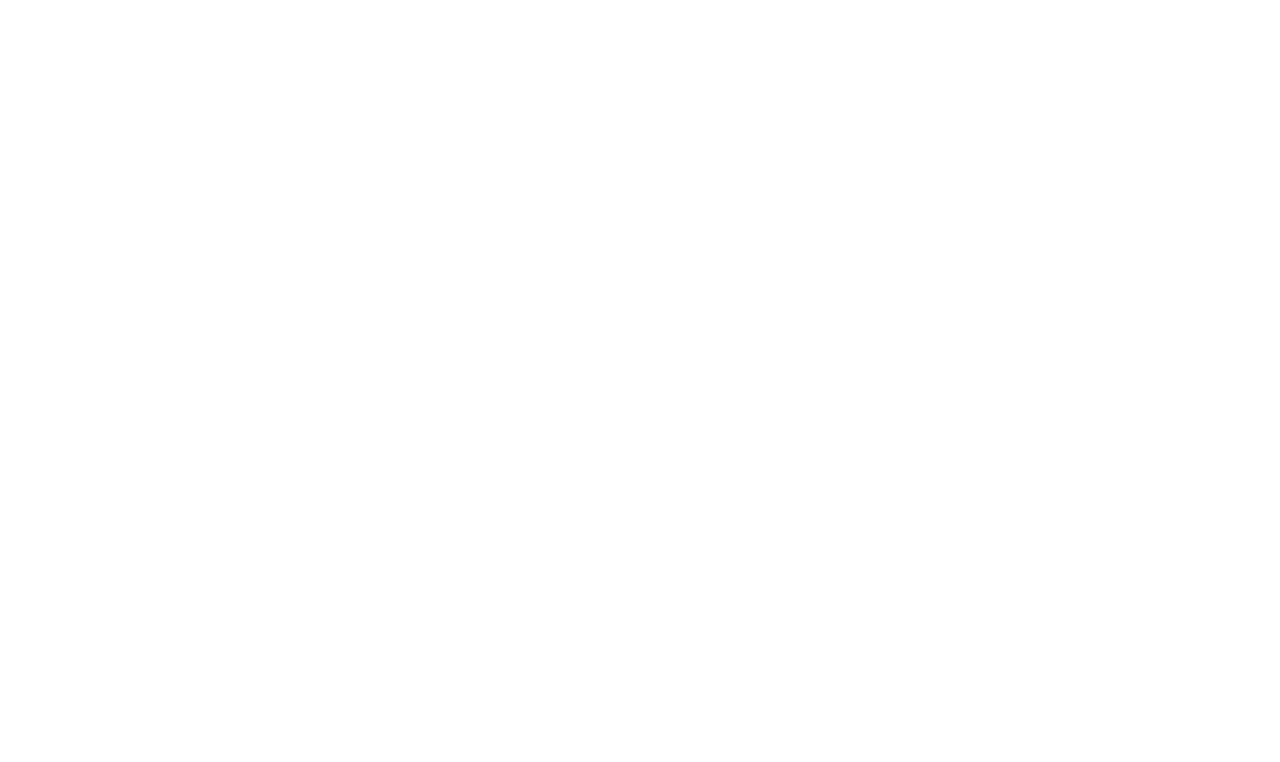
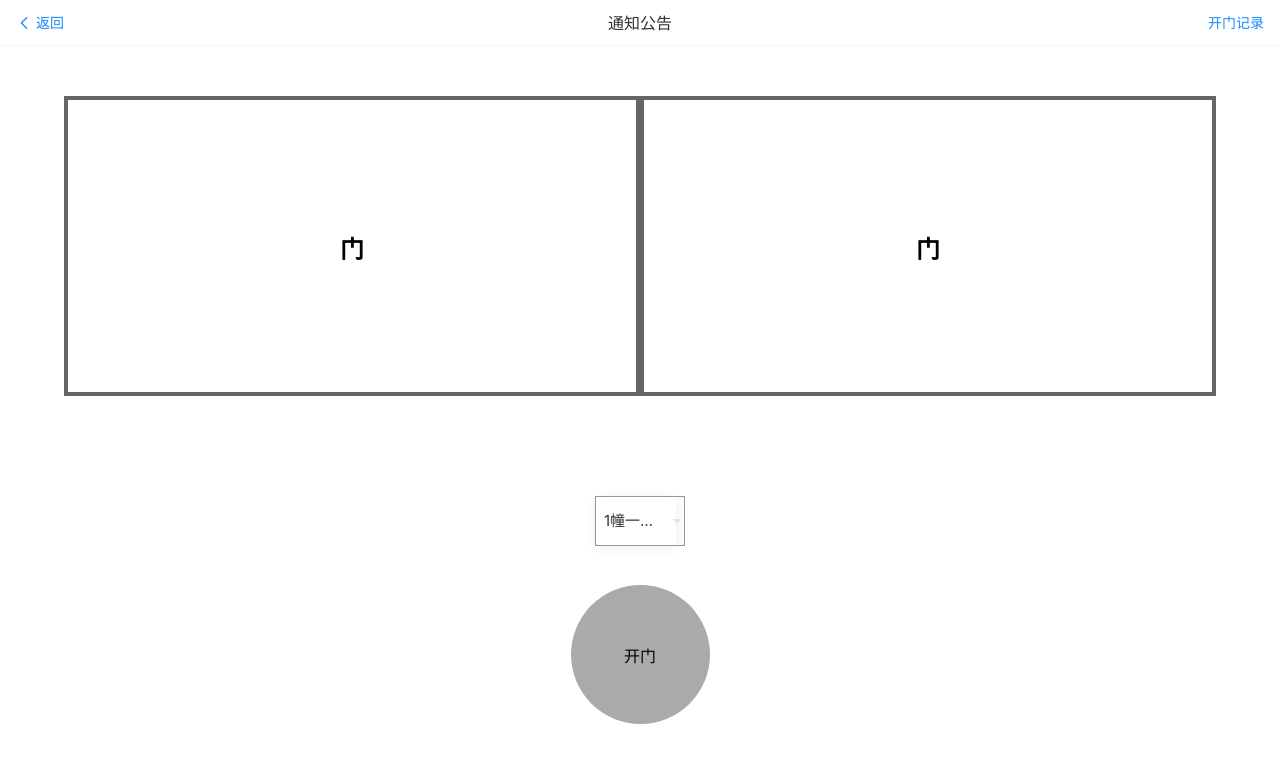
Before and after one commit to funzeros/intelligent-community, a Vue app: page /key in a window 1280 px wide. Shown: the top 762 px of the page. Built offline with nearby package versions, Linux system fonts and the light colour scheme.

Commit message:
增加了开门

```diff
--- /dev/null
+++ b/src/components/key/opendoor.vue
@@ -0,0 +1,132 @@
+<template>
+  <div class="opendoor">
+    <!-- 标题 -->
+    <van-nav-bar
+      title="通知公告"
+      left-text="返回"
+      left-arrow
+      right-text="开门记录"
+      @click-left="onClickLeft"
+      @click-right="onClickRight"
+    ></van-nav-bar>
+    <!-- 门 -->
+    <transition name="van-slide-left">
+      <div class="door" v-show="visible1" style="left:5%;">
+        <h2>门</h2>
+      </div>
+    </transition>
+    <transition name="van-slide-right">
+      <div class="door" v-show="visible2" style="right:5%;">
+        <h2>门</h2>
+      </div>
+    </transition>
+    <!-- 下拉菜单 -->
+    <van-dropdown-menu>
+      <van-dropdown-item v-model="value" :options="options" ref="list" />
+    </van-dropdown-menu>
+    <button class="open" @click="opendoor">开门</button>
+  </div>
+</template>
+
+<script>
+export default {
+  data() {
+    return {
+      value: 0,
+      options: [],
+      date: "",
+      visible1: true,
+      visible2: true
+    };
+  },
+  mounted() {
+    let count = 0;
+    for (let obj of this.$store.state.register.houselists) {
+      for (let i of obj.units) {
+        let option = { text: `${obj.build}${i.unit}`, value: count };
+        this.options.push(option);
+        count++;
+      }
+    }
+  },
+  computed: {
+    getdate() {
+      const date = new Date().toLocaleTimeString();
+    }
+  },
+  methods: {
+    // 点击返回上一路由（社区）
+    onClickLeft() {
+      this.$router.push({
+        name: "community"
+      });
+    },
+    // 进入开门记录
+    onClickRight() {
+      this.$store.state.key.flag = 1;
+    },
+    // 开门
+    opendoor() {
+      this.visible1 = !this.visible1;
+      this.visible2 = !this.visible2;
+      let timer = setTimeout(() => {
+        this.visible1 = !this.visible1;
+        this.visible2 = !this.visible2;
+      }, 300);
+      const time = new Date().toLocaleString();
+      let address = "";
+      for (let option of this.options) {
+        if (this.value === option.value) {
+          address = option.text;
+          break;
+        }
+      }
+      const obj = { date: time, position: address };
+      this.$store.state.key.record.push(obj);
+      this.$toast.success("成功开门");
+    }
+  }
+};
+</script>
+
+
+<style scoped>
+.opendoor{
+  overflow: hidden;
+}
+.door {
+  box-sizing: border-box;
+  width: 45%;
+  height: 300px;
+  border: 4px solid #666;
+  position: absolute;
+  top: 96px;
+}
+.door:first-of-type {
+  left: 30px;
+}
+.door:last-of-type {
+  right: 30px;
+}
+.door h2 {
+  text-align: center;
+  line-height: 300px;
+  margin: 0;
+}
+.van-dropdown-menu {
+  width: 80px;
+  height: auto;
+  padding-right: 8px;
+  margin: 450px auto 39px;
+  border: 1px solid #999;
+}
+.open {
+  display: block;
+  width: 139px;
+  height: 139px;
+  background-color: #aaa;
+  border: 0;
+  border-radius: 50%;
+  margin: 0 auto;
+}
+</style>
--- /dev/null
+++ b/src/components/key/record.vue
@@ -0,0 +1,54 @@
+<template>
+  <div>
+    <!-- 标题 -->
+    <van-nav-bar title="开门记录" left-text="返回" left-arrow @click-left="onClickLeft"></van-nav-bar>
+    <ul>
+      <li v-for="record of records">
+        <span>{{record.date}}</span>
+        <span>APP</span>
+        <span>{{record.position}}入口</span>
+      </li>
+    </ul>
+  </div>
+</template>
+<script>
+export default {
+  computed: {
+    records() {
+      return this.$store.state.key.record;
+    }
+  },
+  methods: {
+    // 返回
+    onClickLeft() {
+      this.$store.state.key.flag = 0;
+    }
+  }
+};
+</script>
+
+
+<style scoped>
+ul {
+  position: relative;
+  top: 82px;
+}
+ul li {
+  padding: 6px;
+  position: relative;
+}
+ul li span {
+  font-size: 14px;
+}
+ul li span:nth-of-type(2),
+ul li span:nth-of-type(3) {
+  position: absolute;
+}
+ul li span:nth-of-type(2) {
+  top: 8px;
+  left: 188px;
+}
+ul li span:nth-of-type(3) {
+  left: 258px;
+}
+</style>
--- a/src/router/index.js
+++ b/src/router/index.js
@@ -40,12 +40,6 @@
         name: 'find',
         component: () => import('../views/main/find.vue'),
       },
-      // 开门
-      {
-        path: '/main/key',
-        name: 'key',
-        component: () => import('../views/main/key.vue')
-      },
       // 邻里
       {
         path: '/main/neighborhood',
@@ -60,6 +54,12 @@
       },
     ]
   },
+  // 开门
+  {
+    path: '/key',
+    name: 'key',
+    component: () => import('../views/main/key.vue')
+  },
   // 投票
   {
     path: '/comvote',
@@ -72,8 +72,8 @@
     name: 'votedetails',
     component: () => import('../views/comvote/votedetails.vue')
   },
-   // 消息通知
-   {
+  // 消息通知
+  {
     path: '/community_message',
     name: 'community_message',
     component: () => import('../views/message/community_message.vue')
@@ -90,10 +90,10 @@
     name: 'informdetail',
     component: () => import('../views/information/community_informdetail.vue')
   },
-   // 访客授权部分
+  // 访客授权部分
   {
     path: '/visitor',
-    name:'visitor',
+    name: 'visitor',
     component: () => import("../views/visitor")
   },
   // 二维码
@@ -109,12 +109,12 @@
   },
   // 访客记录详情
   {
-    path:'/visrecord/:id',
-    name:'visdetail',
-     component:()=>import('../views/visitor/visdetail')
+    path: '/visrecord/:id',
+    name: 'visdetail',
+    component: () => import('../views/visitor/visdetail')
   },
-   // 投诉建议
-   {
+  // 投诉建议
+  {
     path: '/suggestion',
     name: 'suggestion',
     component: suggestion,
@@ -126,9 +126,9 @@
     component: () => import('../views/advice/myrecord')
   },
   {
-    path:'/myrecord/:id',
-    name:'reply',
-     component:()=>import('../views/advice/reply'),
+    path: '/myrecord/:id',
+    name: 'reply',
+    component: () => import('../views/advice/reply'),
   },
   // 投诉建议——人员选择
   {
@@ -138,21 +138,21 @@
   },
   // 生活缴费
   {
-    path:'/life_payment',
-    name:'life_payment',
+    path: '/life_payment',
+    name: 'life_payment',
     component: () => import('../views/lifepayment/life_payment.vue')
   },
   // 生活缴费——缴费记录
   {
-    path:'/payfees',
-    name:'payment_records',
+    path: '/payfees',
+    name: 'payment_records',
     component: () => import('../views/payfees/payfees')
   },
   // 缴费记录-详情
   {
-    path:'/payfees/:id',
-    name:'paydetail',
-    component: ()=>import('../views/payfees/paydetail')
+    path: '/payfees/:id',
+    name: 'paydetail',
+    component: () => import('../views/payfees/paydetail')
   },
 
   // 生活缴费——立即缴费
@@ -170,21 +170,21 @@
 })
 
 //路由守卫
-router.beforeEach((to,from,next)=>{
+router.beforeEach((to, from, next) => {
   // console.log('to',to);
   // console.log('from',from);
   // console.log(store.state.guardflag);
   console.log(store.state.guardflag)
-  if(store.state.guardflag){//登录标志
+  if (store.state.guardflag) {//登录标志
     next();
-  }else{
-    if(from.name==='login'&&to.name==='register'){ //登录转注册
+  } else {
+    if (from.name === 'login' && to.name === 'register') { //登录转注册
       next();
-    }else if(from.name===null&&to.name==='login'){ //载入登录
+    } else if (from.name === null && to.name === 'login') { //载入登录
       next();
-    }else if(from.name==='register'&&to.name==='login'){ //注册转登录
+    } else if (from.name === 'register' && to.name === 'login') { //注册转登录
       next();
-    }else{
+    } else {
       next('/'); //其他转登录
     }
   }
--- a/src/store/index.js
+++ b/src/store/index.js
@@ -2,6 +2,7 @@
 import Vuex from 'vuex';
 import axios from 'axios';
 import find from './find';
+import key from './key';
 import register from './register';
 import comvote from './comvote';
 import visitor from "./visitor";//访客预约
@@ -22,6 +23,7 @@
   actions: {
   },
   modules: {
+    key,
     find,
     register,
     comvote,
--- /dev/null
+++ b/src/store/key/index.js
@@ -0,0 +1,13 @@
+export default ({
+    namespaced: true,
+    state: {
+        flag: 0,
+        record: []
+    },
+    mutations: {
+    },
+    actions: {
+    },
+    modules: {
+    }
+})
--- a/src/views/main/key.vue
+++ b/src/views/main/key.vue
@@ -1,10 +1,29 @@
+// 开门———濮思凡
+
+
+// 渲染数据——开门地址、事件、出&入
+
 <template>
-  <div id="key"></div>
+  <div class="key">
+    <opendoor v-if="flag==0"></opendoor>
+    <record v-if="flag==1"></record>
+  </div>
 </template>
-
 <script>
+import opendoor from "@/components/key/opendoor";
+import record from "@/components/key/record";
 export default {
-  name: "key",
-  components: {}
+  components: {
+    opendoor,
+    record
+  },
+  computed: {
+    flag() {
+      return this.$store.state.key.flag;
+    }
+  }
 };
 </script>
+
+
+<style>
--- a/src/views/main/main.vue
+++ b/src/views/main/main.vue
@@ -31,7 +31,7 @@
         },
         {
           id: "103",
-          rounter: "/main/key",
+          rounter: "/key",
           iconfont: "icon-yuechi",
           title: "key"
         },
@@ -88,6 +88,7 @@
 }
 nav li {
   height: 100%;
+  text-align: center;
   float: left;
 }
 nav li a {
@@ -111,7 +112,6 @@
 
 li {
   list-style: none;
-  text-align: center;
 }
 
 img {
```
